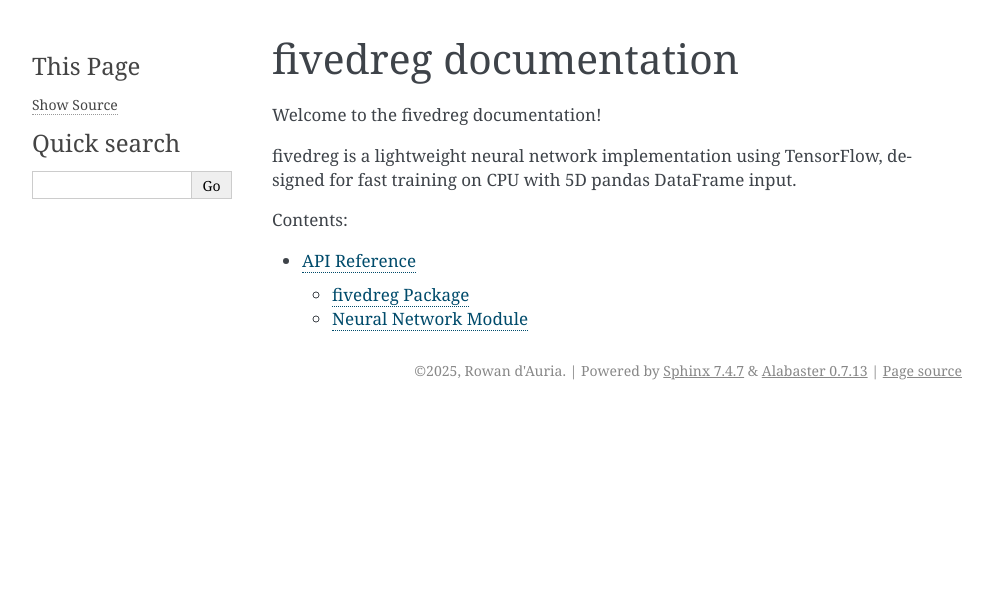
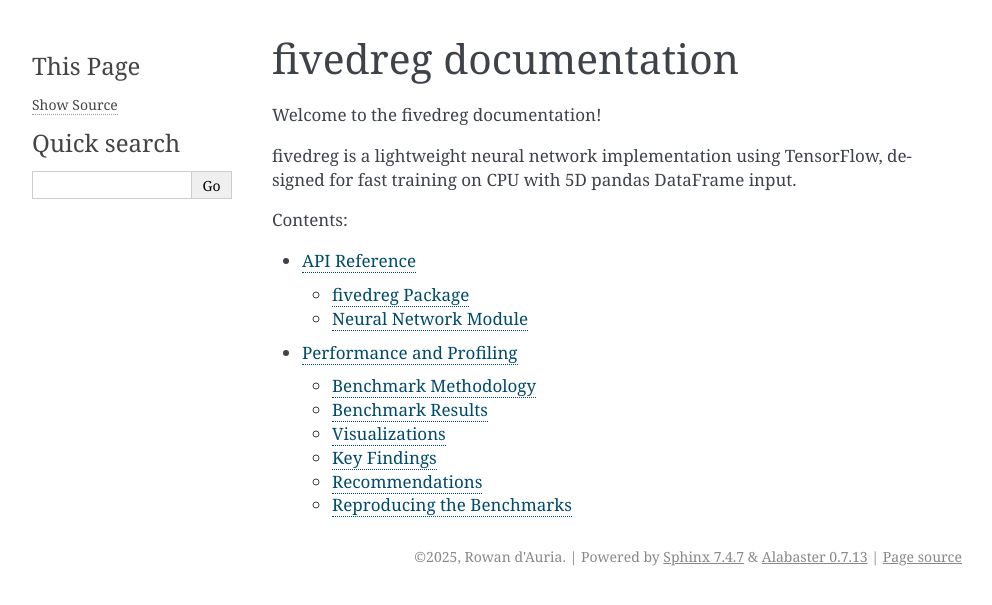
Before and after one commit to rowan-dauria/c1-coursework, a Sphinx documentation site: the page built from docs/index.rst, in a window 1280 px wide. Shown: the top 605 px of the page, without its empty margins (148-1140 px from the left). Built offline with Sphinx 7.4.7, drawn with Linux system fonts in a browser that asks for light colours; some of the changed lines change nothing that is shown.

Commit message:
adding profiling to documentation

```diff
--- a/docs/index.rst
+++ b/docs/index.rst
@@ -15,3 +15,4 @@
    :caption: Contents:
 
    api
+   performance
--- /dev/null
+++ b/docs/performance.rst
@@ -0,0 +1,156 @@
+Performance and Profiling
+=========================
+
+This section presents the results of performance benchmarking conducted on the ``fivedreg`` package.
+The benchmarks evaluate training time, memory consumption, and model accuracy across varying dataset sizes.
+
+Benchmark Methodology
+---------------------
+
+The profiling was performed using synthetic 5-dimensional polynomial data with the following configuration:
+
+- **Model Architecture**: 3 hidden layers with 64, 32, and 16 neurons respectively
+- **Learning Rate**: 0.001
+- **Max Iterations**: 500 epochs
+- **Dataset Sizes**: 100, 1,000, 2,500, 5,000, 7,500, and 10,000 samples
+- **Train/Test Split**: 80/20
+
+The synthetic target function used was a polynomial:
+
+.. math::
+
+   y = x_0^2 + 2 x_1 x_2 + x_3^2 + x_4 + 0.5 x_0 x_4 + \epsilon
+
+where :math:`\epsilon \sim \mathcal{N}(0, 0.1)` represents Gaussian noise.
+
+Benchmark Results
+-----------------
+
+.. list-table:: Performance Metrics by Dataset Size
+   :widths: 12 12 18 18 18 12 12
+   :header-rows: 1
+
+   * - Size
+     - Epochs
+     - Train Time (s)
+     - Train Mem (MiB)
+     - Pred Mem (MiB)
+     - MSE
+     - R²
+   * - 100
+     - 1
+     - 4.75
+     - 3.11
+     - 0.53
+     - 3.54
+     - -6.37
+   * - 1,000
+     - 1
+     - 7.42
+     - 6.58
+     - 1.13
+     - 2.02
+     - -2.41
+   * - 2,500
+     - 1
+     - 13.72
+     - 4.03
+     - —
+     - 0.20
+     - 0.65
+   * - 5,000
+     - 1
+     - 21.32
+     - 3.36
+     - 0.86
+     - 0.12
+     - 0.78
+   * - 7,500
+     - 1
+     - 30.39
+     - 3.98
+     - 1.11
+     - 0.09
+     - 0.83
+   * - 10,000
+     - 1
+     - 37.85
+     - 3.27
+     - 1.17
+     - 0.03
+     - 0.94
+
+.. note::
+
+   The "Epochs" column shows the actual epochs run during memory profiling (limited to 1 for profiling efficiency).
+   Training time measurements were taken with the full 500 epochs to capture realistic training performance.
+
+Visualizations
+--------------
+
+.. image:: _static/benchmark_plots.png
+   :alt: Performance benchmark plots showing training time, memory usage, MSE, and R² score vs dataset size
+   :align: center
+   :width: 100%
+
+Key Findings
+------------
+
+Training Time Scaling
+^^^^^^^^^^^^^^^^^^^^^
+
+Training time exhibits **approximately linear scaling** with dataset size. For the tested range:
+
+- 100 samples: ~4.7 seconds
+- 10,000 samples: ~37.8 seconds
+
+This linear relationship indicates efficient batch processing in the underlying TensorFlow implementation.
+
+Memory Efficiency
+^^^^^^^^^^^^^^^^^
+
+Memory consumption remains **remarkably stable** across all dataset sizes:
+
+- Training memory: 3–7 MiB (relatively constant)
+- Prediction memory: ~0.5–1.2 MiB
+
+The consistent memory footprint suggests that the ``LightweightNN`` class effectively manages memory regardless of input size,
+making it suitable for resource-constrained environments.
+
+Model Accuracy
+^^^^^^^^^^^^^^
+
+Model performance improves significantly with larger datasets:
+
+- **Small datasets (100–1,000 samples)**: Poor fit with negative R² scores, indicating the model underperforms compared to a mean baseline.
+  This is expected given the complexity of the polynomial target function.
+
+- **Medium datasets (2,500–5,000 samples)**: Acceptable fit with R² between 0.65–0.78.
+
+- **Large datasets (7,500–10,000 samples)**: Strong fit with R² approaching 0.94 and MSE dropping to 0.03.
+
+Recommendations
+---------------
+
+Based on the profiling results:
+
+1. **Dataset Size**: For reliable predictions, use at least 5,000+ samples to achieve R² > 0.75.
+
+2. **Memory Planning**: Memory usage is not a significant concern—the model maintains a consistent ~3–7 MiB footprint.
+
+3. **Training Time Budget**: Plan for approximately **3.5–4 seconds per 1,000 samples** for the default 500-epoch configuration.
+
+4. **Early Stopping**: For production use, enable early stopping to reduce training time while maintaining accuracy.
+
+Reproducing the Benchmarks
+--------------------------
+
+The benchmarking code is available in the ``fivedreg_profiling/`` directory:
+
+.. code-block:: bash
+
+   cd fivedreg_profiling
+   pip install -r requirements.txt
+   jupyter notebook profiling.ipynb
+
+Run all cells to regenerate the benchmark results and plots.
```
Also changed, not shown: docs/_static/benchmark_plots.png (added).
